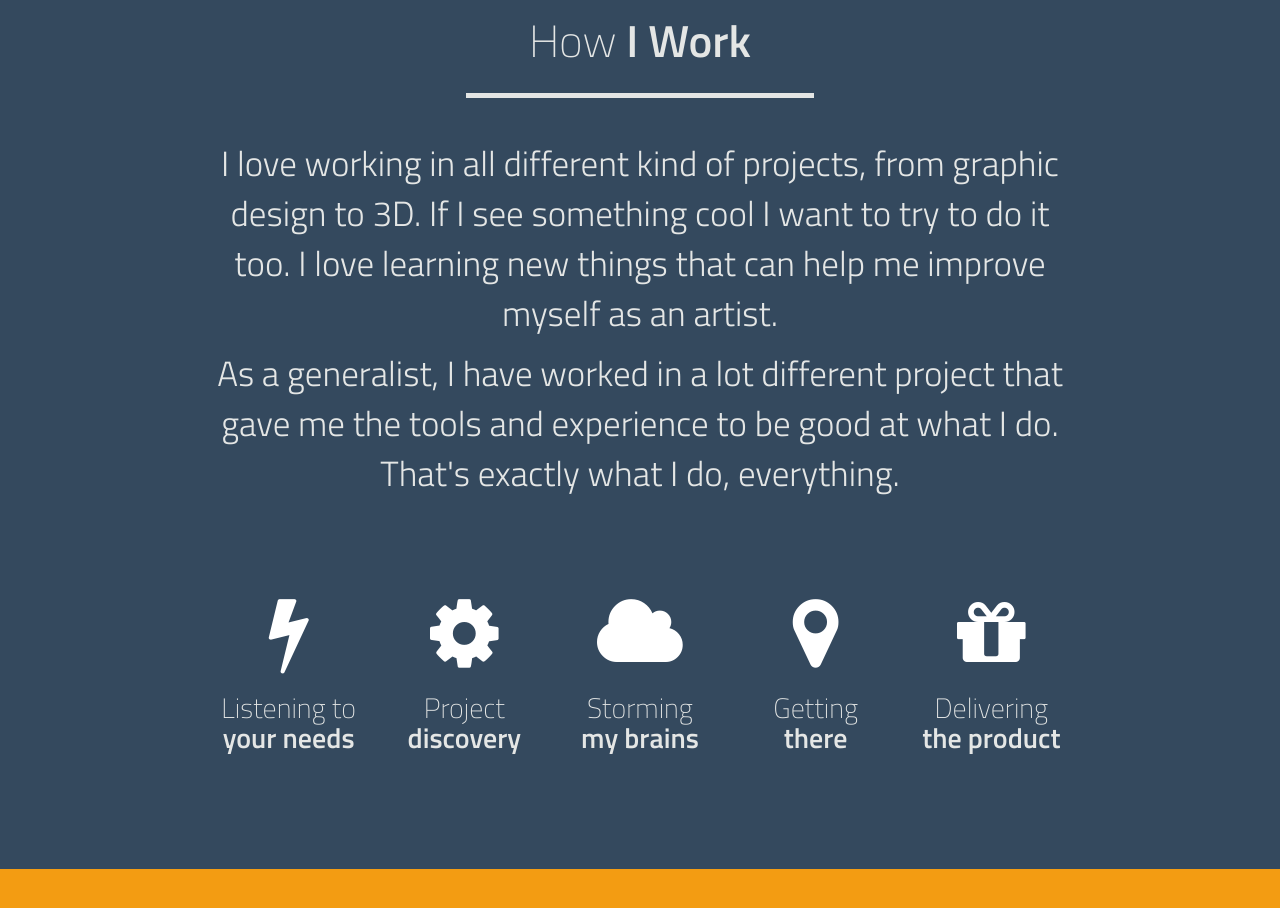
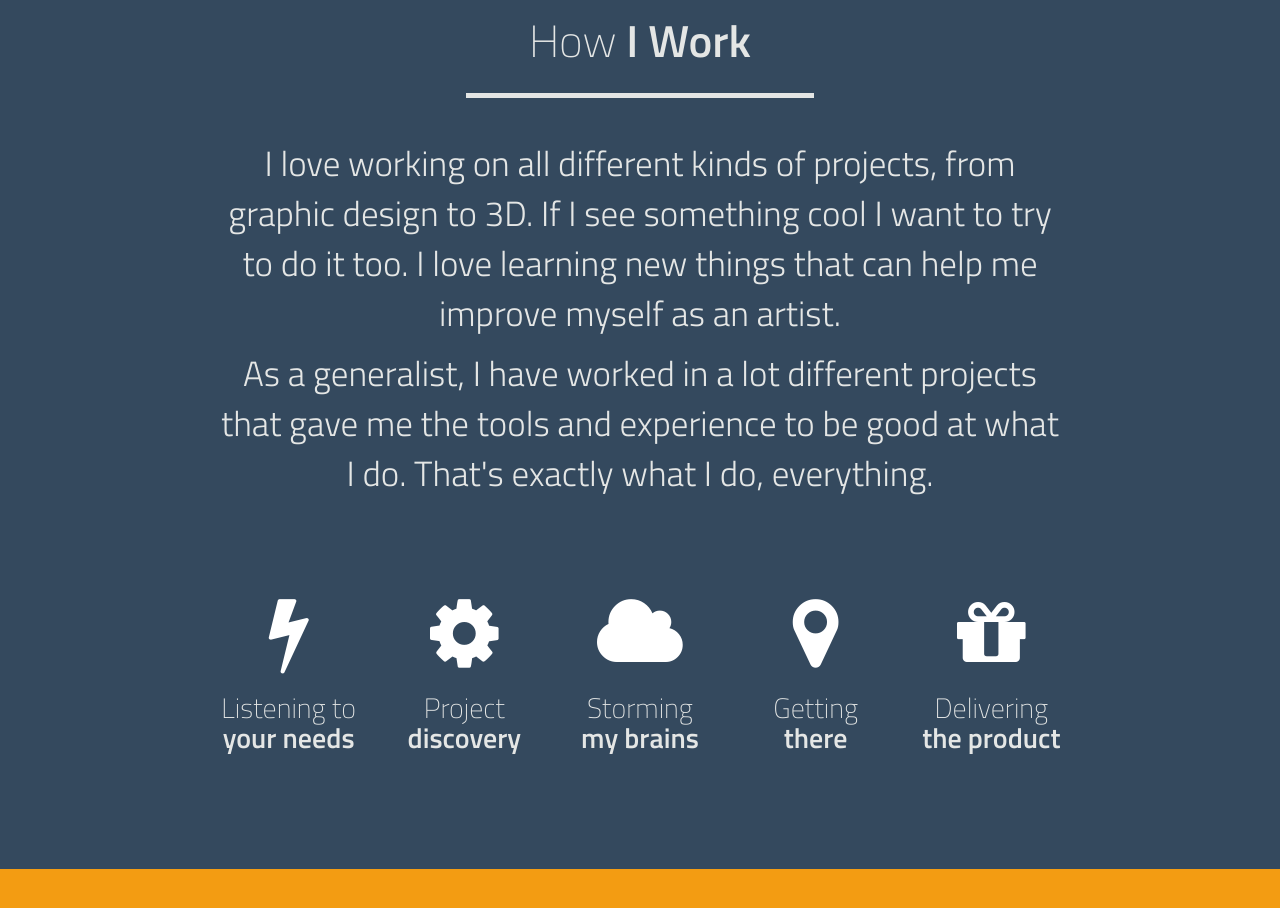
Before and after one commit to karenvil/rainbowChiwawa, a plain HTML site: page index.html in a window 1280 px wide. Shown: the part 2220-3128 px from the top of the page. Drawn offline with nearby package versions, Linux system fonts and the light colour scheme; files that its build step writes are made by us from their sources.

Commit message:
speeling
kfkfu

```diff
--- a/index.html
+++ b/index.html
@@ -225,9 +225,9 @@
 				<div class="col-sm-1 hidden-sm">&nbsp;</div>
 
 				<div class="col-12 col-sm-10 font-light">
-				<p>I love working in all different kind of projects, from graphic design to 3D. If I see something cool I want to try to do it too. I love learning new things that can help me improve myself as an artist.</p>
+				<p>I love working on all different kinds of projects, from graphic design to 3D. If I see something cool I want to try to do it too. I love learning new things that can help me improve myself as an artist.</p>
 
-				<p>As a generalist, I have worked in a lot different project that gave me the tools and experience to be good at what I do. That's exactly what I do, everything. </p>
+				<p>As a generalist, I have worked in a lot different projects that gave me the tools and experience to be good at what I do. That's exactly what I do, everything. </p>
 
 				</div><!-- /row -->
 
```
